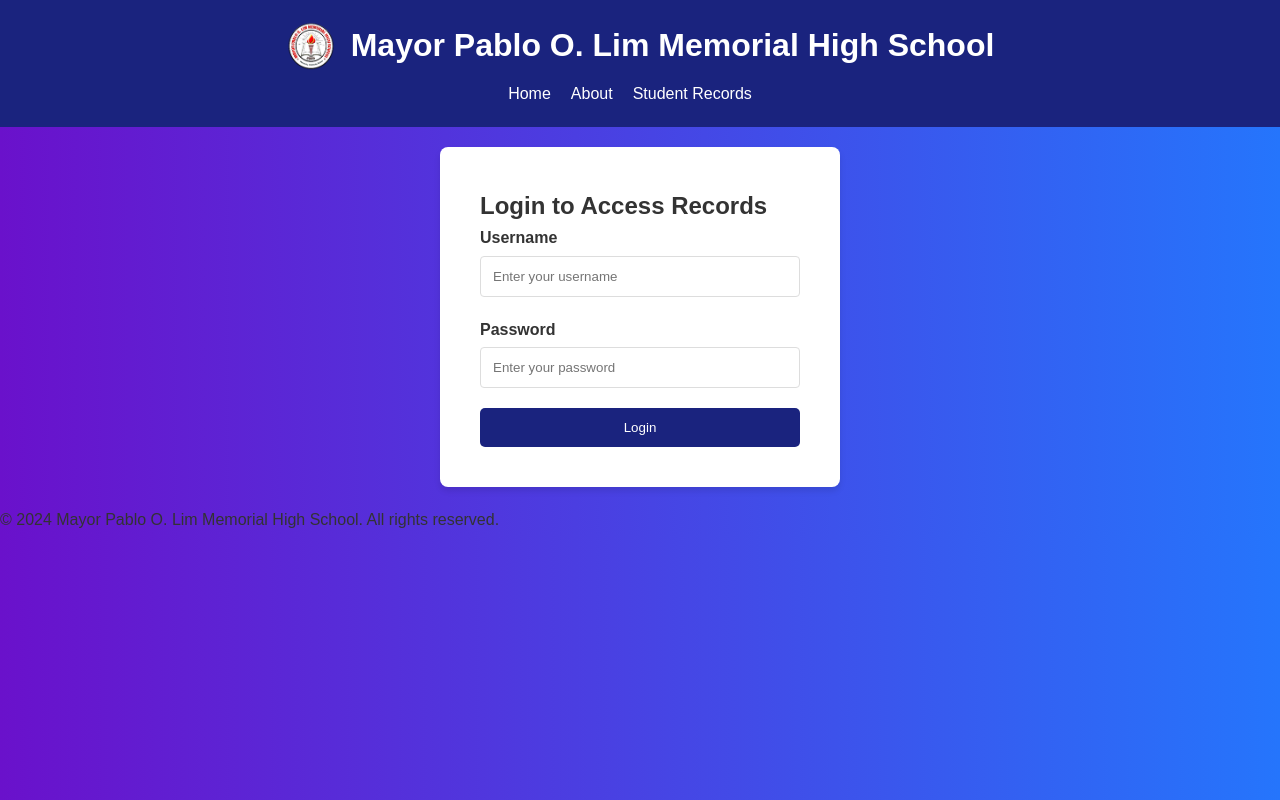
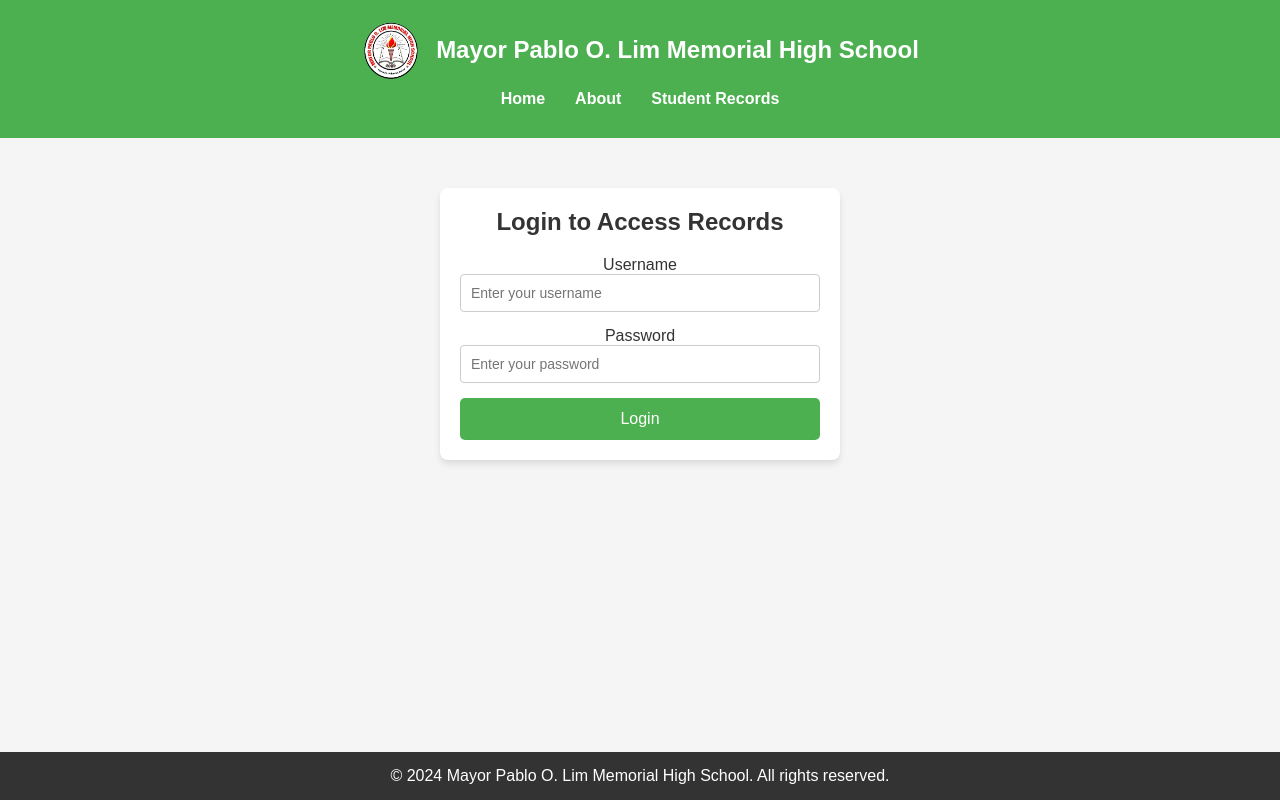
Before and after one commit to albztzy/MPOLMHS-Page, a plain HTML site: page registrar.html in a window 1280 px wide. Drawn offline with Linux system fonts and the light colour scheme.

Commit message:
styles.css

```diff
--- a/styles.css
+++ b/styles.css
@@ -6,104 +6,110 @@
 }
 
 body {
-    font-family: 'Poppins', sans-serif;
-    background: linear-gradient(to right, #6a11cb, #2575fc);
+    font-family: Arial, sans-serif;
+    background-color: #f5f5f5;
     color: #333;
-    line-height: 1.6;
+}
+
+a {
+    text-decoration: none;
+    color: inherit;
 }
 
 /* Header */
 header {
-    background-color: #1a237e;
+    background-color: #4CAF50;
+    padding: 20px;
     color: white;
-    padding: 20px 0;
     text-align: center;
 }
 
-.header-container {
+header .header-container {
     display: flex;
+    justify-content: center;
     align-items: center;
-    justify-content: center;
-    gap: 15px;
 }
 
-.school-logo {
-    width: 50px;
-    height: auto;
+header .school-logo {
+    width: 60px;
+    height: 60px;
+    margin-right: 15px;
 }
 
+header h1 {
+    font-size: 24px;
+}
+
+/* Navigation */
 nav ul {
-    list-style: none;
     display: flex;
     justify-content: center;
-    margin-top: 10px;
+    list-style-type: none;
+    padding: 10px 0;
 }
 
 nav ul li {
-    margin-right: 20px;
+    margin: 0 15px;
 }
 
 nav ul li a {
     color: white;
-    text-decoration: none;
+    font-weight: bold;
     font-size: 16px;
-    transition: color 0.3s ease;
 }
 
 nav ul li a:hover {
-    color: #ffeb3b;
+    text-decoration: underline;
 }
 
 /* Login Form */
 .login-container {
+    max-width: 400px;
+    margin: 50px auto;
     background-color: white;
-    padding: 40px;
+    padding: 20px;
     border-radius: 8px;
     box-shadow: 0 4px 6px rgba(0, 0, 0, 0.1);
-    max-width: 400px;
-    margin: 20px auto;
-    animation: fadeIn 0.5s ease-out;
+    text-align: center;
+}
+
+.login-container h2 {
+    margin-bottom: 20px;
 }
 
 .input-group {
-    margin-bottom: 20px;
+    margin-bottom: 15px;
 }
 
-.input-group label {
-    display: block;
-    margin-bottom: 5px;
-    font-weight: bold;
+input {
+    width: 100%;
+    padding: 10px;
+    border: 1px solid #ccc;
+    border-radius: 4px;
+    font-size: 14px;
 }
 
-.input-group input {
+button {
     width: 100%;
     padding: 12px;
-    border: 1px solid #ddd;
-    border-radius: 4px;
-}
-
-.btn-primary {
-    background-color: #1a237e;
+    background-color: #4caf50;
     color: white;
-    padding: 12px 20px;
     border: none;
     border-radius: 5px;
     cursor: pointer;
-    width: 100%;
-    transition: background-color 0.3s ease;
+    font-size: 16px;
 }
 
-.btn-primary:hover {
-    background-color: #0d174f;
+button:hover {
+    background-color: #45a049;
 }
 
 .error-message {
     color: red;
-    text-align: center;
     font-size: 14px;
 }
 
-/* Records Access */
+/* Records Container */
 .records-container {
     background-color: white;
     padding: 30px;
@@ -113,16 +119,16 @@ nav ul li a:hover {
 }
 
 .records-link {
-    display: block; /* Make the links behave like block elements, so they stack vertically */
+    display: block;
     background-color: #4caf50;
     color: white;
     padding: 12px 25px;
     border-radius: 5px;
-    text-decoration: none; /* Remove underline */
-    width: 80%; /* Make the links take up 80% of the container's width */
-    margin: 10px 0; /* Add space between the links */
+    text-decoration: none;
+    width: 80%;
+    margin: 10px 0;
     transition: background-color 0.3s ease;
-    text-align: center; /* Center the text inside the link */
+    text-align: center;
 }
 
 .records-link:hover {
@@ -137,10 +143,21 @@ nav ul li a:hover {
     border-radius: 5px;
     text-decoration: none;
     width: 80%;
-    margin-top: 20px; /* Space from the last records link */
+    margin-top: 20px;
     text-align: center;
 }
 
 .logout-link:hover {
     background-color: #d32f2f;
 }
+
+/* Footer */
+footer {
+    background-color: #333;
+    color: white;
+    text-align: center;
+    padding: 15px;
+    position: fixed;
+    bottom: 0;
+    width: 100%;
+}
```
